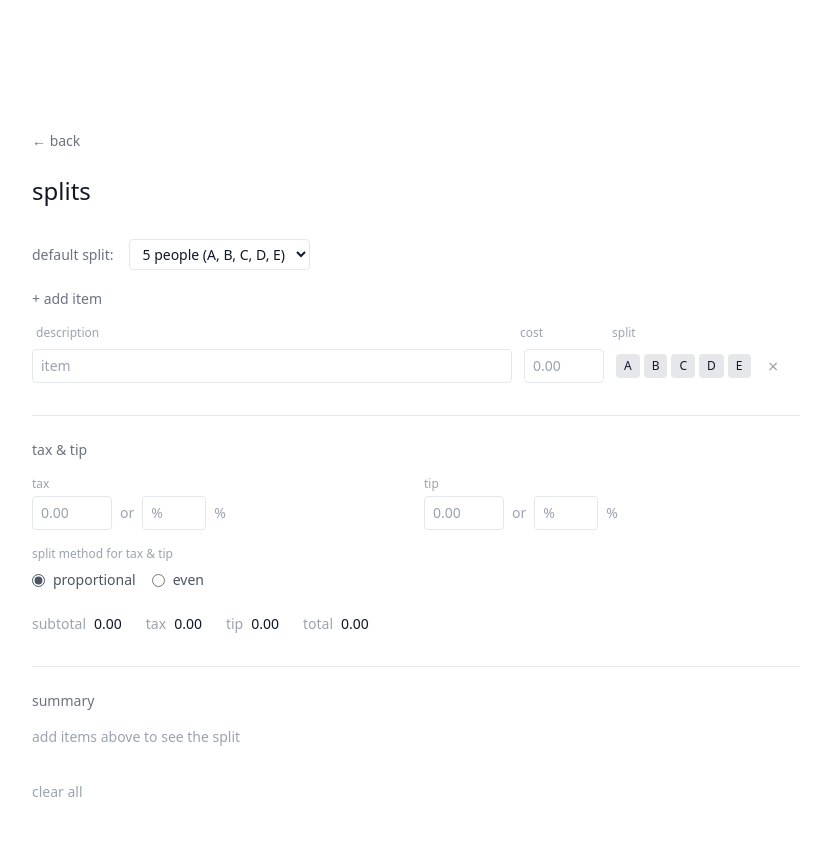
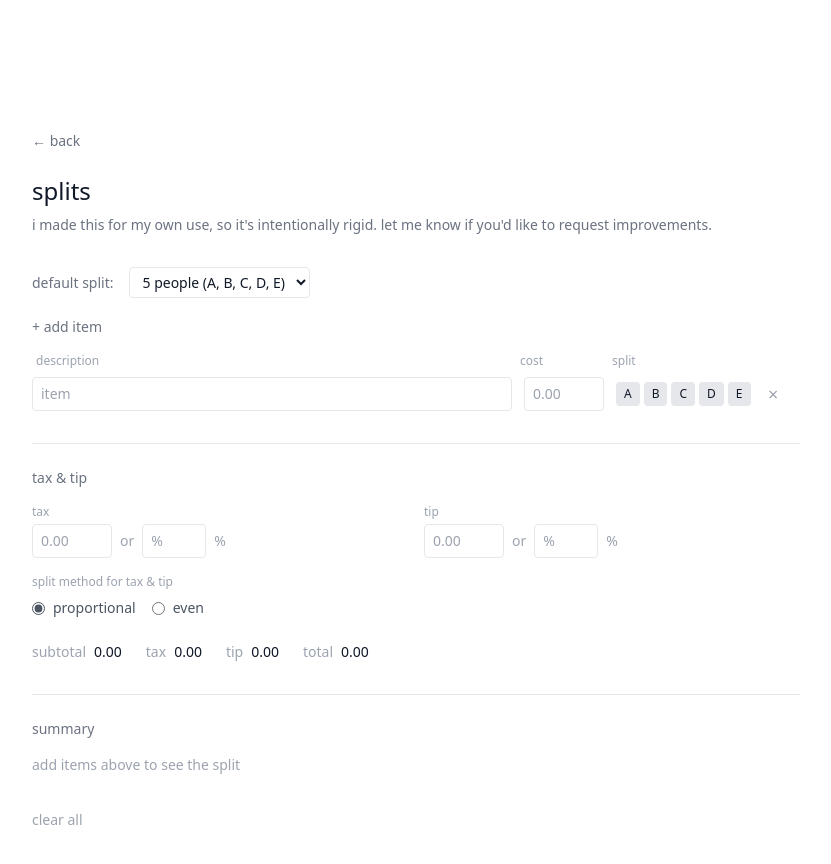
Before and after one commit to keving3ng/kgeng.dev, a React (Vite) app: page /tools/splits in a window 1280 px wide. Shown: the top 864 px of the page, without its empty margins (224-1055 px from the left). Built offline with nearby package versions, Linux system fonts and the light colour scheme.

Commit message:
add subtitle to splits tool

```diff
--- a/src/pages/Splits.tsx
+++ b/src/pages/Splits.tsx
@@ -230,9 +230,12 @@ function Splits() {
           ← back
         </Link>
 
-        <h1 className="text-2xl font-medium mb-8 text-gray-900 dark:text-gray-100">
+        <h1 className="text-2xl font-medium mb-2 text-gray-900 dark:text-gray-100">
           splits
         </h1>
+        <p className="text-sm text-gray-500 dark:text-gray-400 mb-8">
+          i made this for my own use, so it's intentionally rigid. let me know if you'd like to request improvements.
+        </p>
 
         {/* Items Section */}
         <section className="mb-8">
```
